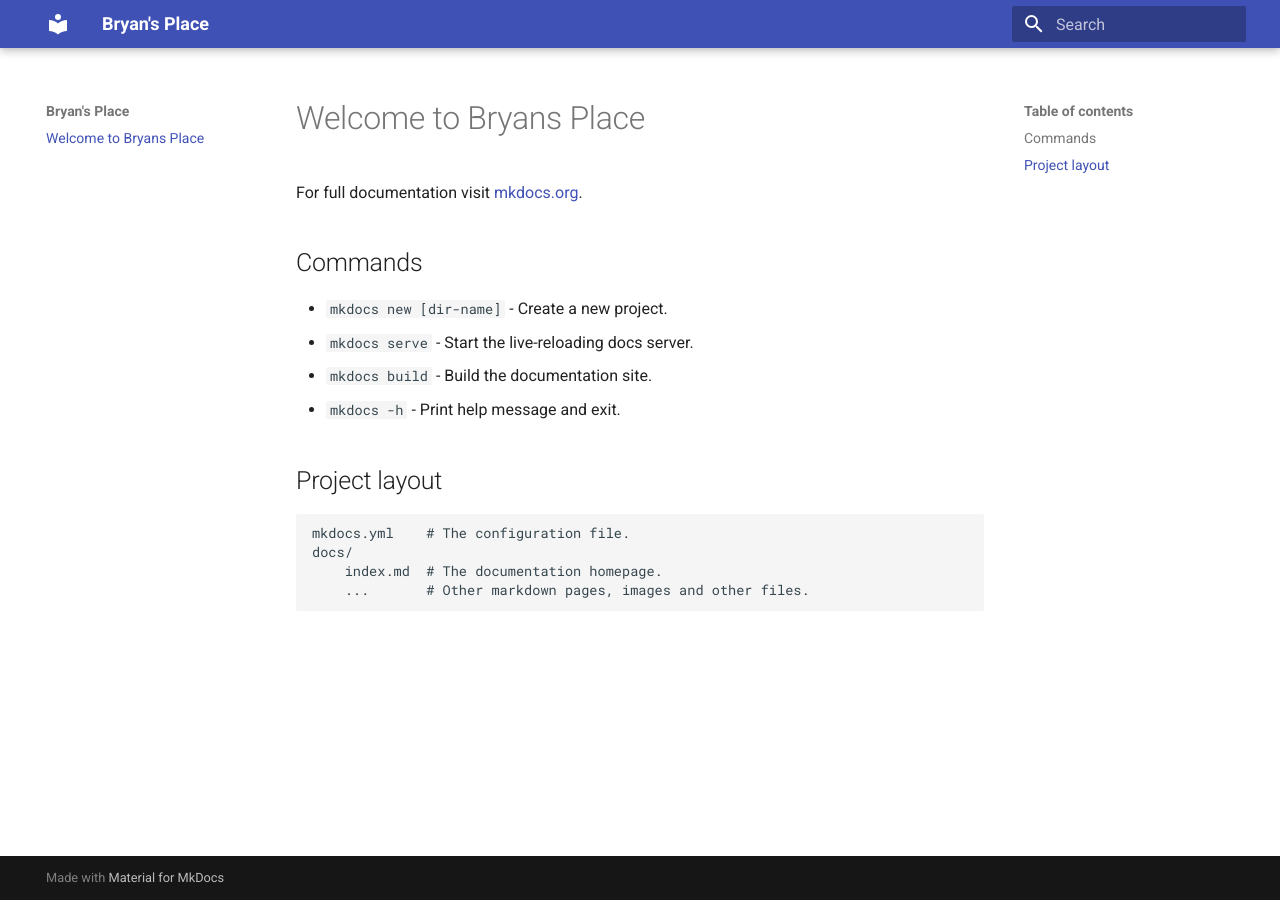
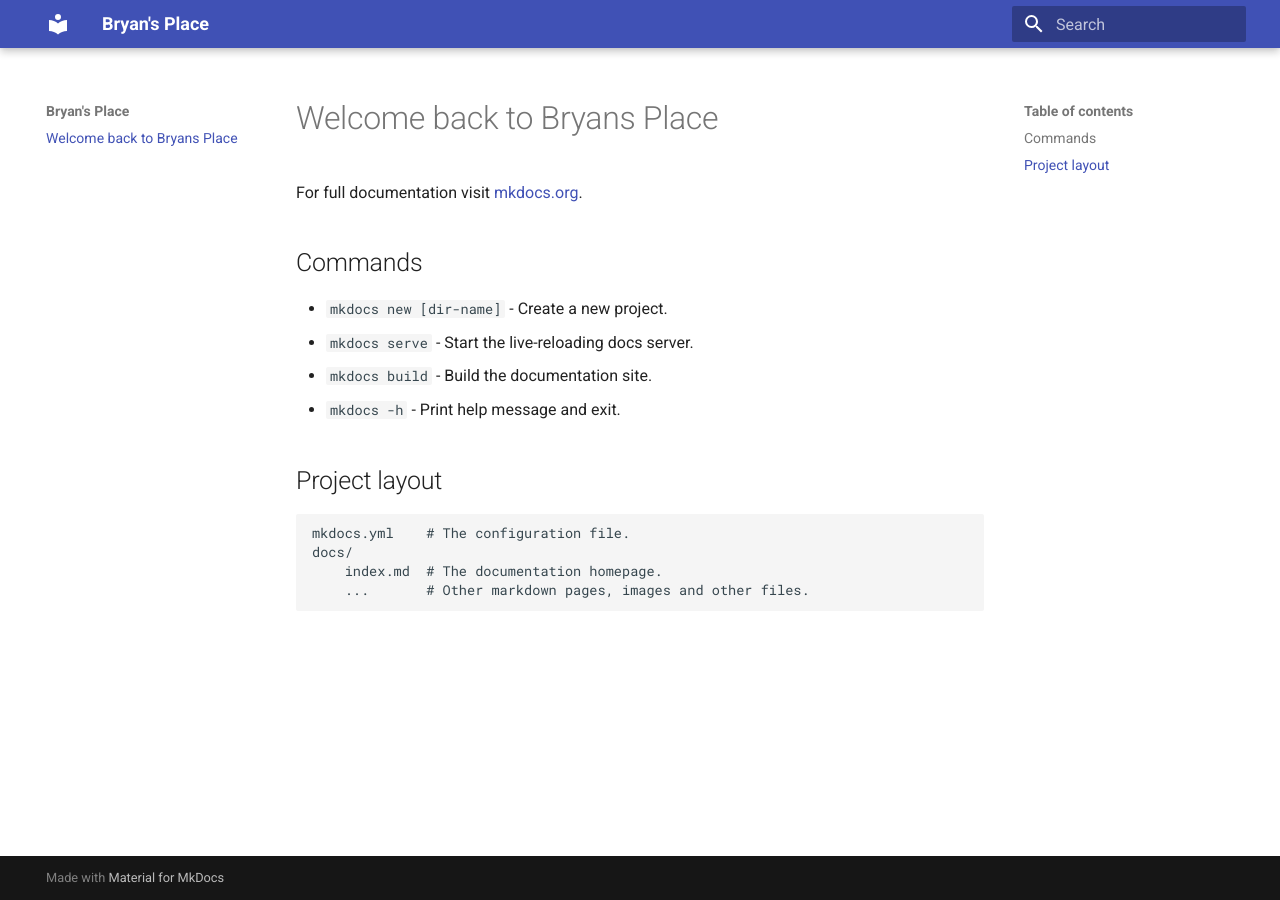
Before and after one commit to bryansplace/bryansplace.github.io, an MkDocs documentation site: the page built from docs/index.md, in a window 1280 px wide. Built offline with MkDocs 1.6.1 and Material for MkDocs 9.7.7, drawn with Linux system fonts in a browser that asks for light colours.

Commit message:
updates from tissot

```diff
--- a/docs/index.md
+++ b/docs/index.md
@@ -1,4 +1,4 @@
-# Welcome to Bryans Place
+# Welcome back to Bryans Place
 
 For full documentation visit [mkdocs.org](https://www.mkdocs.org).
 
```
